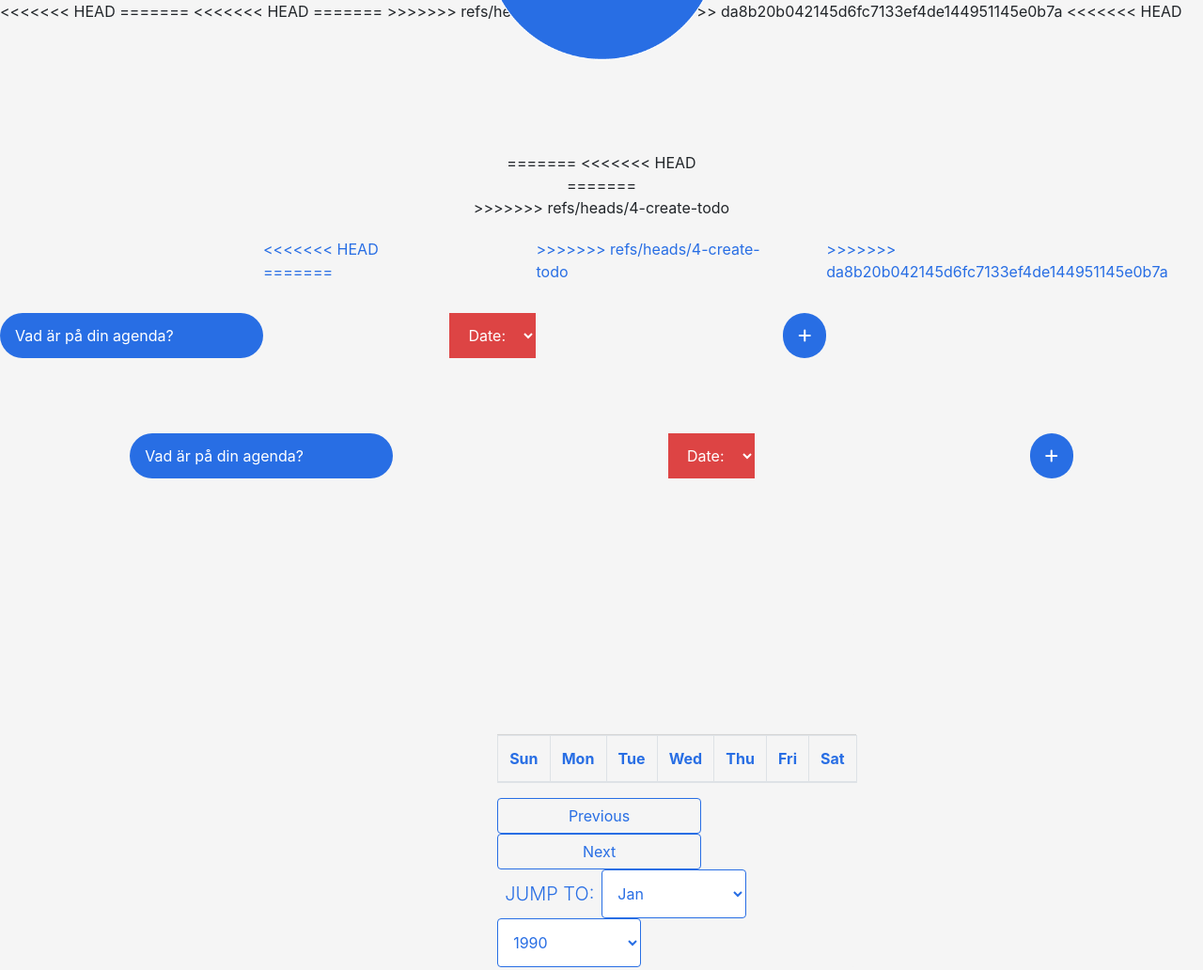
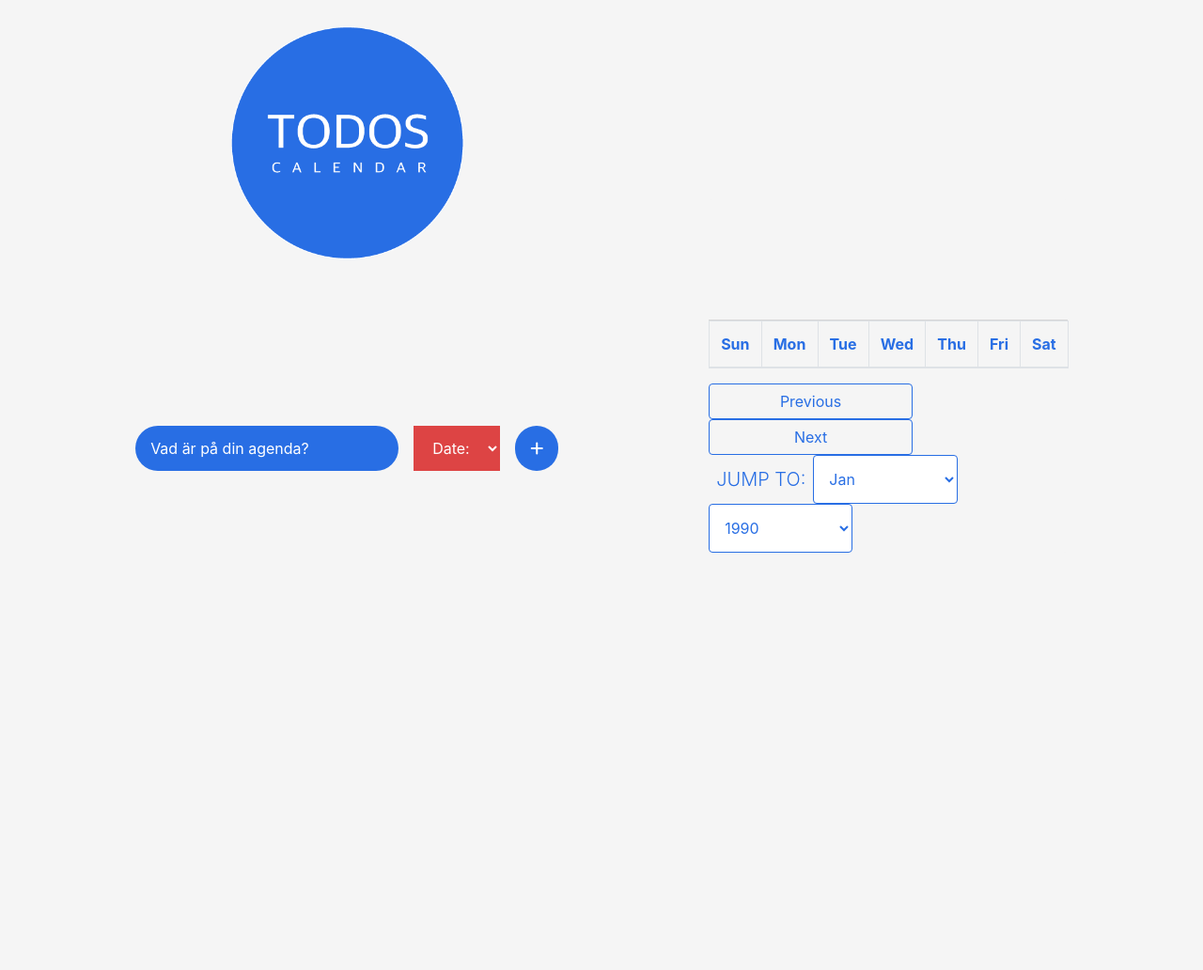
Before and after one commit to 1974pontus/Todo-kalender, a plain HTML site: page index.html in a window 1280 px wide. Shown: the whole page at 94% size. After the commit the page ends 800 px from the top, so only its background shows below. Drawn offline with nearby package versions, Linux system fonts and the light colour scheme.

Commit message:
Update index.html

```diff
--- a/index.html
+++ b/index.html
@@ -9,7 +9,6 @@
     <script src="https://kit.fontawesome.com/edc24130b8.js" crossorigin="anonymous"></script>
     <link rel="stylesheet" href="https://stackpath.bootstrapcdn.com/bootstrap/4.1.0/css/bootstrap.min.css"
         integrity="sha384-9gVQ4dYFwwWSjIDZnLEWnxCjeSWFphJiwGPXr1jddIhOegiu1FwO5qRGvFXOdJZ4" crossorigin="anonymous">
-<<<<<<< HEAD
     <script src="https://code.jquery.com/jquery-3.4.1.js"
         integrity="sha256-WpOohJOqMqqyKL9FccASB9O0KwACQJpFTUBLTYOVvVU=" crossorigin="anonymous"></script>
     <script src="https://cdnjs.cloudflare.com/ajax/libs/popper.js/1.14.0/umd/popper.min.js"
@@ -24,22 +23,10 @@
 
     <script src="todo.js" defer></script>
     <script src="calendar.js" defer></script>
-=======
-    <link rel="stylesheet" href="todos.css">
-    <link rel="stylesheet" href="calendar.css">
-<<<<<<< HEAD
-    <script defer src="./calendar.js" defer></script>
-=======
-    <script src="./todo.js" defer></script>
-    <script src="./calendar.js" defer></script>
-    <script src="./main.js" defer></script>
->>>>>>> refs/heads/4-create-todo
->>>>>>> da8b20b042145d6fc7133ef4de144951145e0b7a
     <title>TODO</title>
 </head>
 
 <body>
-<<<<<<< HEAD
 
 
 
@@ -51,61 +38,6 @@
             <div class="todo-title">
                 <h1 id="day"></h1>
                 <h4 id="dateAndTime"></h4>
-=======
-<<<<<<< HEAD
-<header></header>
-=======
-    <header></header>
->>>>>>> refs/heads/4-create-todo
-<div class="flexbox-wrapper">
-    <div class="todo-wrapper">
-        <div class="todo-title">
-            <h1 id="day"></h1>
-            <h4 id="dateAndTime"></h4>
-        </div>
-
-        <div class="todo-list-wrapper">
-            <div class="inputAndButton">
-                <input type="text" id="input" placeholder="Vad är på din agenda?">
-<<<<<<< HEAD
-=======
-                <select name="date" id="date">
-                    <option value="">Date:</option>
-                    <option value="1">1</option>
-                    <option value="2">2</option>
-                    <option value="3">3</option>
-                    <option value="4">4</option>
-                    <option value="5">5</option>
-                    <option value="6">6</option>
-                    <option value="7">7</option>
-                    <option value="8">8</option>
-                    <option value="9">9</option>
-                    <option value="10">10</option>
-                    <option value="11">11</option>
-                    <option value="12">12</option>
-                    <option value="13">13</option>
-                    <option value="14">14</option>
-                    <option value="15">15</option>
-                    <option value="16">16</option>
-                    <option value="17">17</option>
-                    <option value="18">18</option>
-                    <option value="19">19</option>
-                    <option value="20">20</option>
-                    <option value="21">21</option>
-                    <option value="22">22</option>
-                    <option value="23">23</option>
-                    <option value="24">24</option>
-                    <option value="25">25</option>
-                    <option value="26">26</option>
-                    <option value="27">27</option>
-                    <option value="28">28</option>
-                    <option value="29">29</option>
-                    <option value="30">30</option>
-                    <option value="31">31</option>
-                </select>
->>>>>>> refs/heads/4-create-todo
-                <i id="add-icon" class="fas fa-plus"></i>
->>>>>>> da8b20b042145d6fc7133ef4de144951145e0b7a
             </div>
 
             <div class="todo-list-wrapper">
```
